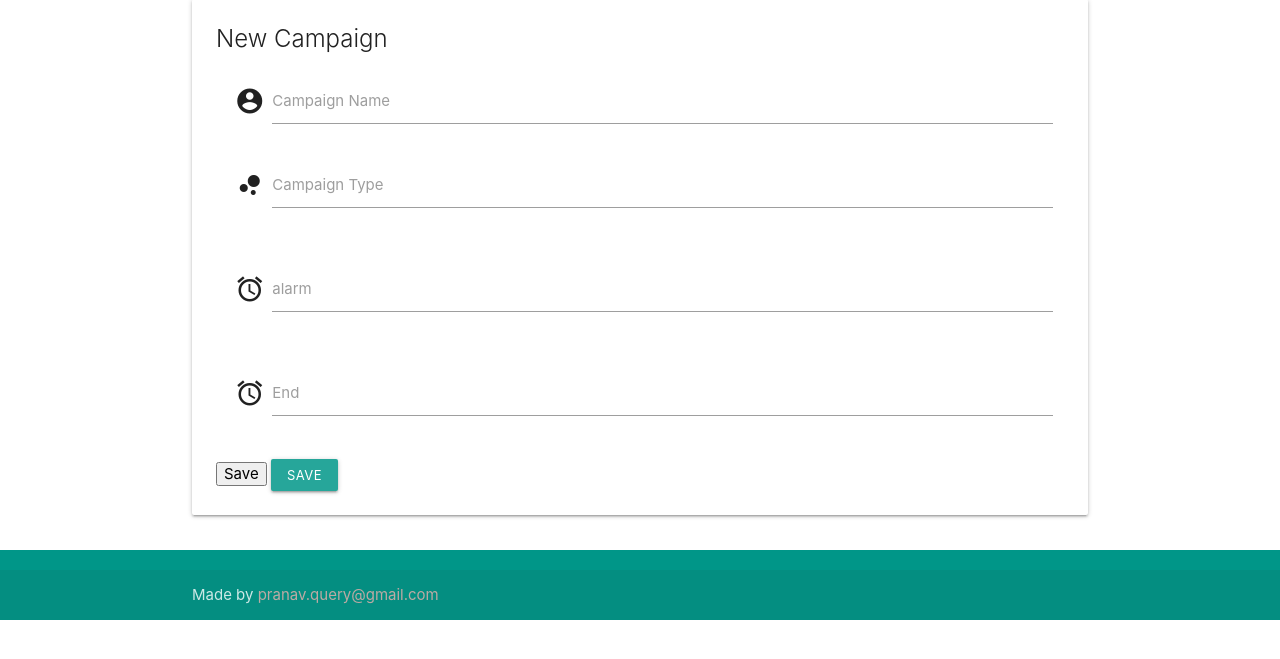
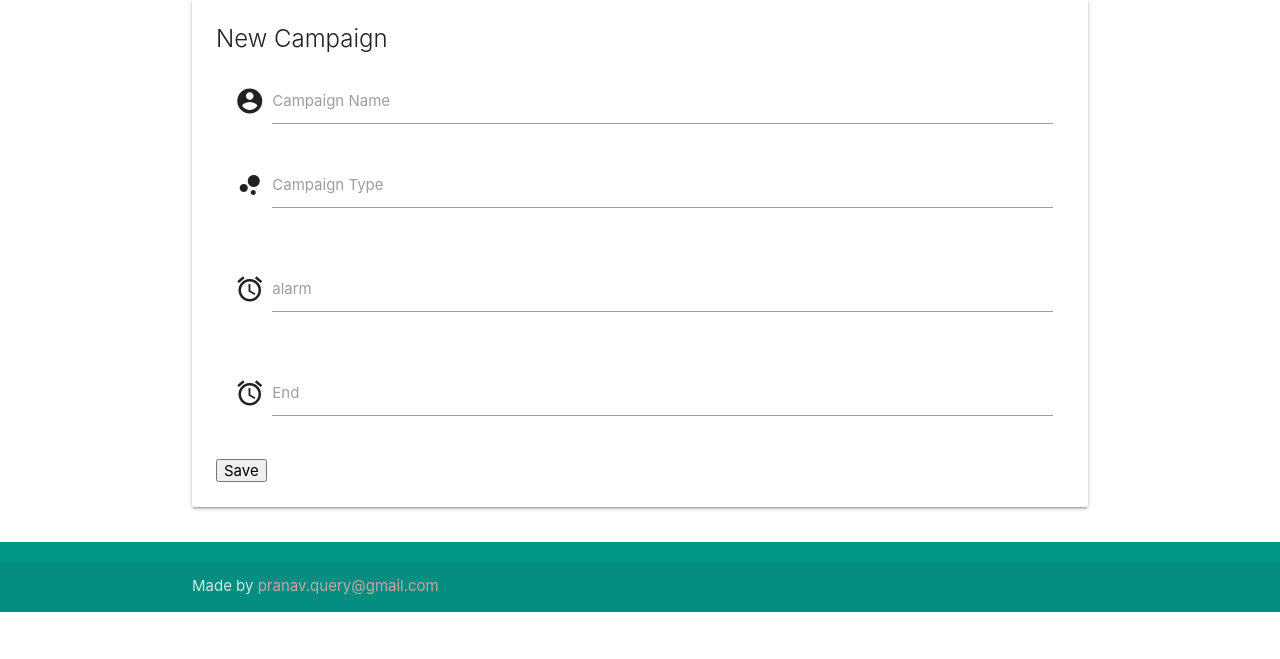
Before and after one commit to pranavm27/Domain_search_tool, a Django app: page /newCampaign in a window 1280 px wide. Shown: the part 95-754 px from the top of the page. Run offline with Django 3.2, Linux system fonts and the light colour scheme.

Commit message:
removed extra save button from new campaign

```diff
--- a/DWH_app/templates/home/newCampaign.html
+++ b/DWH_app/templates/home/newCampaign.html
@@ -42,7 +42,6 @@
                     </div>
                   </div>
                   <button type='submit'> Save </button>
-                  <a href="http://materializecss.com/getting-started.html" id="download-button" class="btn-small waves-effect waves-light teal lighten-1">Save </a>
                 </form>
             </div>
         </div>
```
